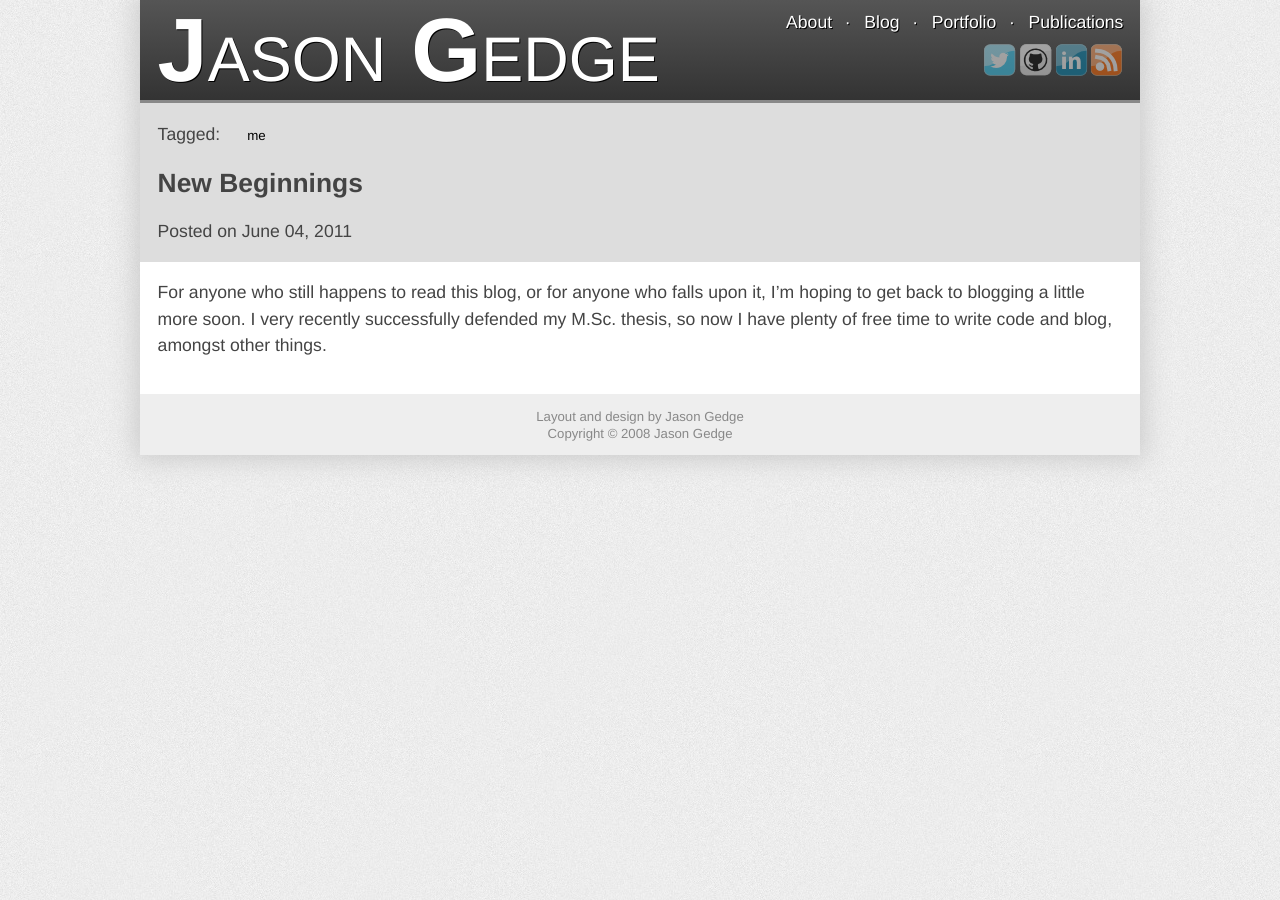
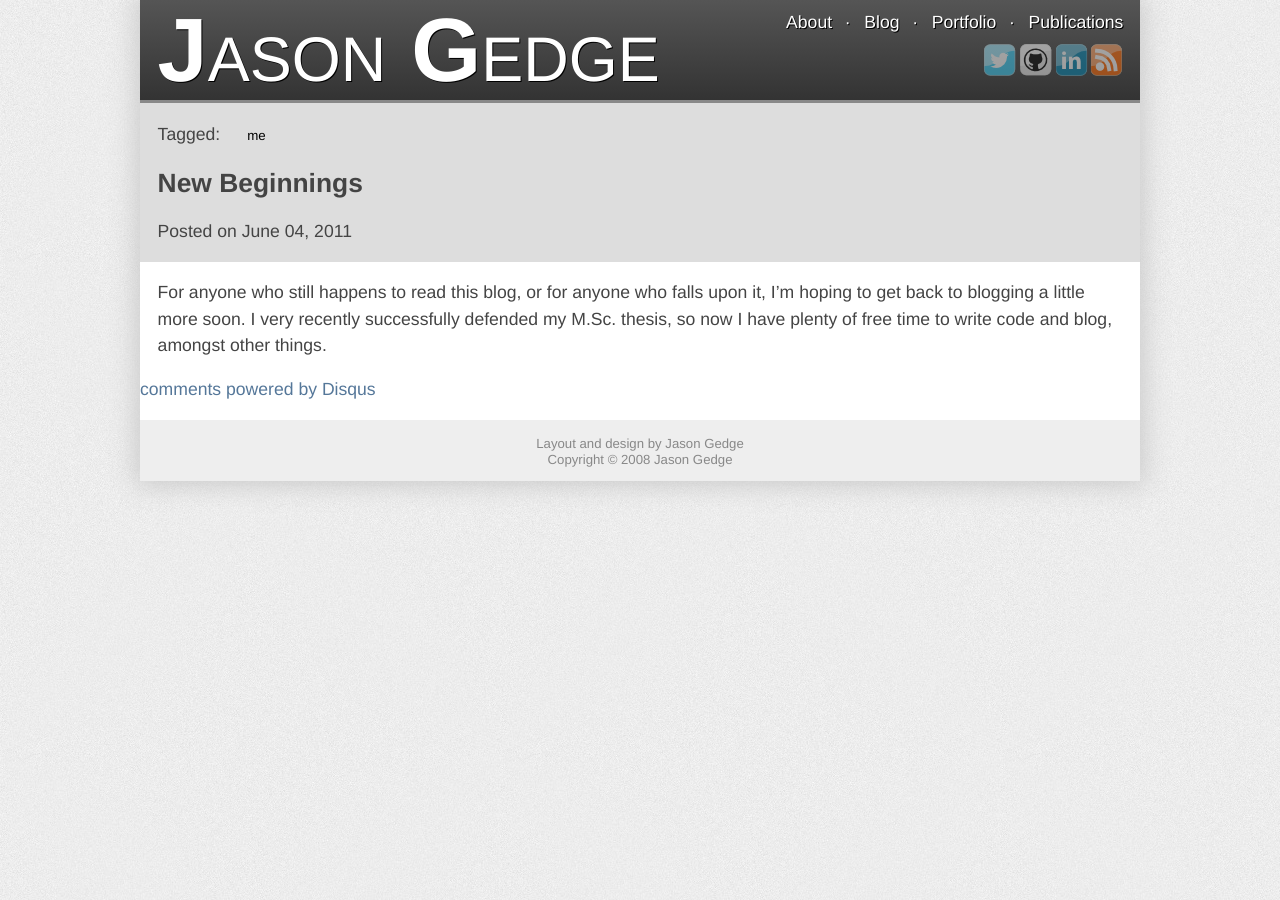
Before and after one commit to thegedge/personal-site, a Jekyll site: the page built from _posts/me/2011-06-04-new-beginnings.md, in a window 1280 px wide. Built offline with Jekyll 4.4.1, drawn with Linux system fonts in a browser that asks for light colours; Markdown is read by kramdown in place of the engine named in the settings; comment, search, counter and statistics services are not loaded.

Commit message:
Show comments when running outside of localhost.

```diff
--- a/_layouts/post.html
+++ b/_layouts/post.html
@@ -19,7 +19,9 @@ page_id: post
 		{{ content | replace:"<!-- more -->","" }}
 	</div>
 </div>
-{% if not (site.production_url contains 'localhost') %}
+{% if site.production_url contains 'localhost' %}
+<div id="post_comments">No comments locally</div>
+{% else %}
 <div id="post_comments">
 	<div id="disqus_thread"></div>
 	<script type="text/javascript">
```
